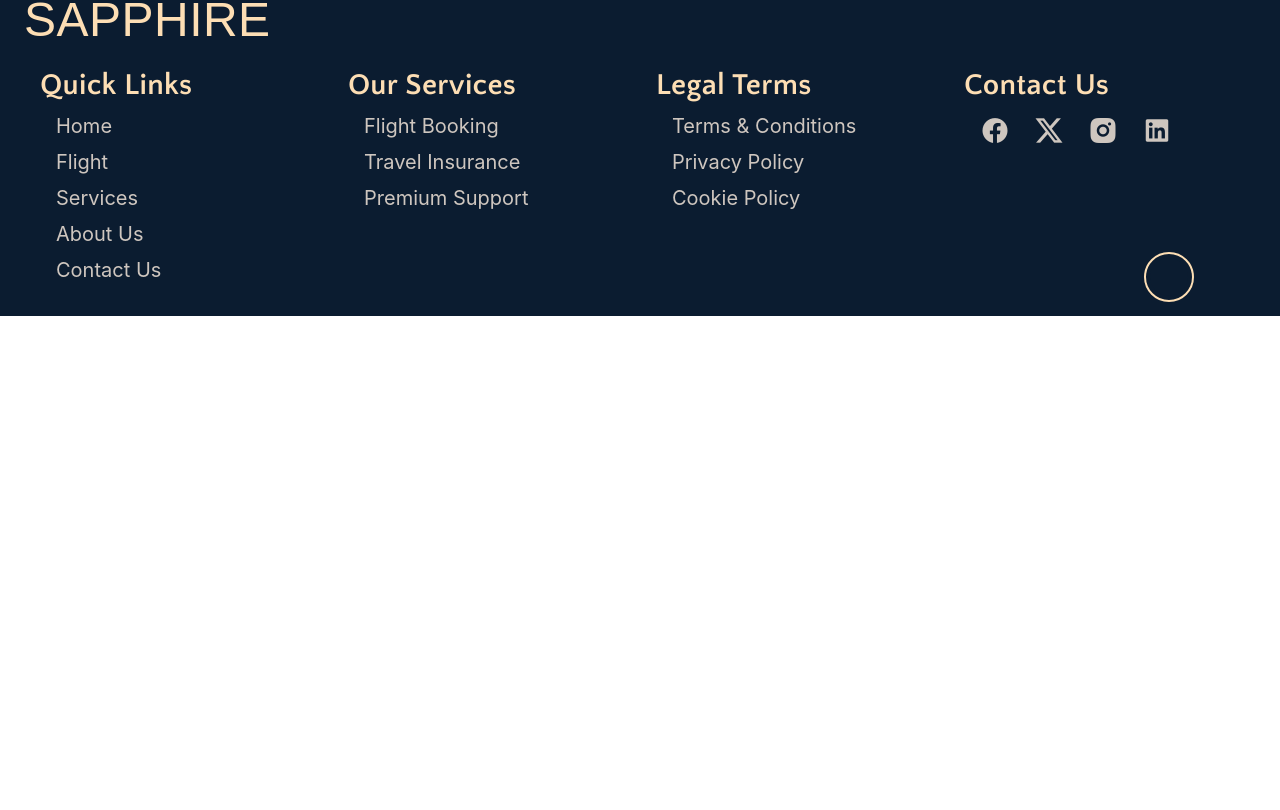
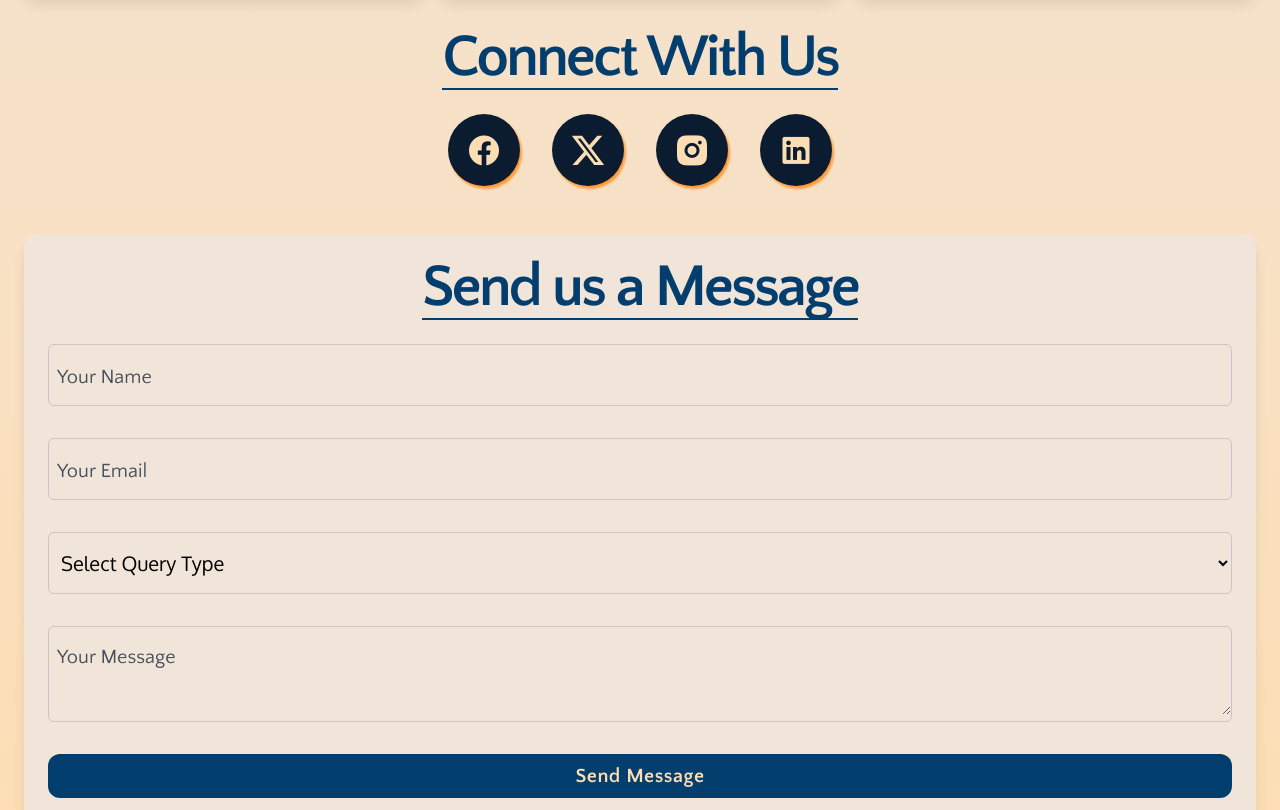
Before and after one commit to Harsh-Codes-hub/Sapphire-Airline-Ticket-Booking-TASK48, a React (Vite) app: page /ContactUs in a window 1280 px wide. Shown: the part 490-1300 px from the top of the page. Before the commit the page ends 806 px from the top, so only its background shows below. Built offline with nearby package versions, Linux system fonts and the light colour scheme; some icons are missing; a web font is replaced by a local one.

Commit message:
feat: add ContactForm component and integrate it into ContactUs page; enhance contact section with connection links

```diff
--- /dev/null
+++ b/src/components/ContactForm.jsx
@@ -0,0 +1,69 @@
+const ContactForm = () => {
+  return (
+    <form className="bg-(--off-white) rounded-xl shadow-lg py-6 px-6 mt-4">
+      <h3 className="font-heading font-semibold text-4xl md:text-6xl tracking-tighter mb-6 text-(--yale-blue) w-fit mx-auto border-b-2 border-(--yale-blue) whitespace-nowrap">
+        Send us a Message
+      </h3>
+      <div className="flex flex-col items-start gap-8">
+        <label
+          htmlFor="senderName"
+          className="w-full border border-(--prussian-blue)/15 rounded-md"
+        >
+          <input
+            type="text"
+            name="senderName"
+            id="senderName"
+            placeholder="Your Name"
+            className="w-full px-2 py-4 text-xl placeholder:text-(--prussian-blue)/75 placeholder:font-heading font-body"
+          />
+        </label>
+        <label
+          htmlFor="senderEmail"
+          className="w-full border border-(--prussian-blue)/15 rounded-md"
+        >
+          <input
+            type="email"
+            name="senderEmail"
+            id="senderEmail"
+            placeholder="Your Email"
+            className="w-full px-2 py-4 text-xl placeholder:text-(--prussian-blue)/75 placeholder:font-heading font-body"
+          />
+        </label>
+        <label
+          htmlFor="queryType"
+          className="w-full border border-(--prussian-blue)/15 rounded-md"
+        >
+          <select
+            name="queryType"
+            id="queryType"
+            className="w-full px-2 py-4 text-xl placeholder:text-(--prussian-blue)/75 placeholder:font-heading font-body"
+          >
+            <option unselectable="true">Select Query Type</option>
+            <option value="queryName1">queryName1</option>
+            <option value="queryName2">queryName2</option>
+            <option value="queryName3">queryName3</option>
+          </select>
+        </label>
+        <label
+          htmlFor="queryMessage"
+          className="w-full border border-(--prussian-blue)/15 rounded-md"
+        >
+          <textarea
+            name="queryMessage"
+            id="queryMessage"
+            placeholder="Your Message"
+            className="w-full px-2 py-4 text-xl placeholder:text-(--prussian-blue)/75 placeholder:font-heading font-body"
+          ></textarea>
+        </label>
+        <button
+          type="submit"
+          className="w-full text-center font-heading font-semibold text-xl bg-(--yale-blue) text-(--navajo-white) rounded-xl py-2 tracking-wide"
+        >
+          Send Message
+        </button>
+      </div>
+    </form>
+  );
+};
+
+export default ContactForm;
--- a/src/components/ContactInfoCard.jsx
+++ b/src/components/ContactInfoCard.jsx
@@ -8,7 +8,7 @@ const ContactInfoCard = ({ icon, headline, description }) => {
         </header>
         <ul className="pl-2">
           {description.map((line) => (
-            <li className="font-body text-lg text-(--prussian-blue)/75">
+            <li key={`${line}`} className="font-body text-lg text-(--prussian-blue)/75">
               <p>{line}</p>
             </li>
           ))}
--- /dev/null
+++ b/src/components/ContactUsLink.jsx
@@ -0,0 +1,11 @@
+const ContactUsLink = ({ to, message}) => {
+  return (
+    <li>
+      <a href={to} className="bg-(--prussian-blue) text-(--navajo-white) aspect-square h-14 md:h-18 text-3xl md:text-4xl flex items-center justify-center rounded-full icon-shadow">
+        <i className={message}></i>
+      </a>
+    </li>
+  );
+};
+
+export default ContactUsLink;
--- a/src/components/NormalLinks.jsx
+++ b/src/components/NormalLinks.jsx
@@ -1,7 +1,9 @@
-const NormalLinks = ({ to, message }) => {
+const NormalLinks = ({ to, message, extra}) => {
   return (
     <li>
-      <a href={to} className="hover:text-(--deep-saffron)"><i className={message}></i></a>
+      <a href={to} className={`${extra}`}>
+        <i className={message}></i>
+        </a>
     </li>
   );
 };
--- a/src/pages/ContactUs.jsx
+++ b/src/pages/ContactUs.jsx
@@ -1,18 +1,20 @@
 import Container from "../components/Container";
 import ContactInfoCard from "../components/ContactInfoCard";
 import contactData from "../data/contactData";
-// import contactRouteData from "../data/contactRouteData";
+import contactRouteData from "../data/contactRouteData";
+import ContactUsLink from "../components/ContactUsLink";
+import ContactForm from "../components/ContactForm";
 
 const ContactUs = () => {
   return (
-    <section className="mt-25 md:mt-45 flex flex-col gap-6">
+    <section className="mt-25 md:mt-45 flex flex-col gap-8 min-h-dvh">
       <section>
         <Container>
           <div>
             <h3 className="font-heading font-semibold text-4xl md:text-6xl tracking-tighter mb-4 text-(--yale-blue) w-fit mx-auto border-b-2 border-(--yale-blue) capitalize whitespace-nowrap">
               Contact Us
             </h3>
-            <p className="w-fit mx-auto font-heading text-center font-semibold tracking-wide text-(--yale-blue) text-lg">
+            <p className="w-fit mx-auto font-heading text-center font-semibold tracking-wide text-(--yale-blue) text-lg mb-8">
               We're here to help and answer any questions you might have
             </p>
             <ul className="grid grid-rows-3 grid-cols-1 lg:grid-rows-1 lg:grid-cols-3 gap-4">
@@ -26,6 +28,29 @@ const ContactUs = () => {
           </div>
         </Container>
       </section>
+      <section>
+        <Container>
+          <div>
+            <h3 className="font-heading font-semibold text-4xl md:text-6xl tracking-tighter mb-6 text-(--yale-blue) w-fit mx-auto border-b-2 border-(--yale-blue) capitalize whitespace-nowrap">
+              Connect with us
+            </h3>
+            <ul className="list-none flex gap-8 items-center justify-center">
+              {contactRouteData.map(({ to, message }, index) => (
+                <ContactUsLink
+                  key={`icon-_link-${index}`}
+                  to={to}
+                  message={message}
+                />
+              ))}
+            </ul>
+          </div>
+        </Container>
+      </section>
+      <section className="mb-6">
+        <Container>
+          <ContactForm />
+        </Container>
+      </section>
     </section>
   );
 };
```
